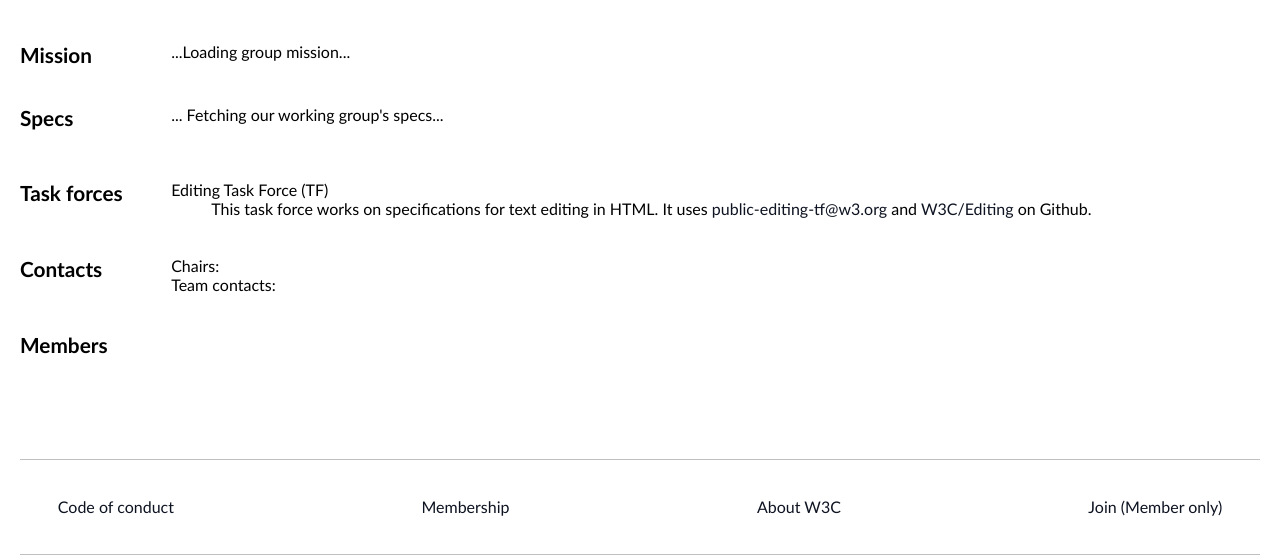
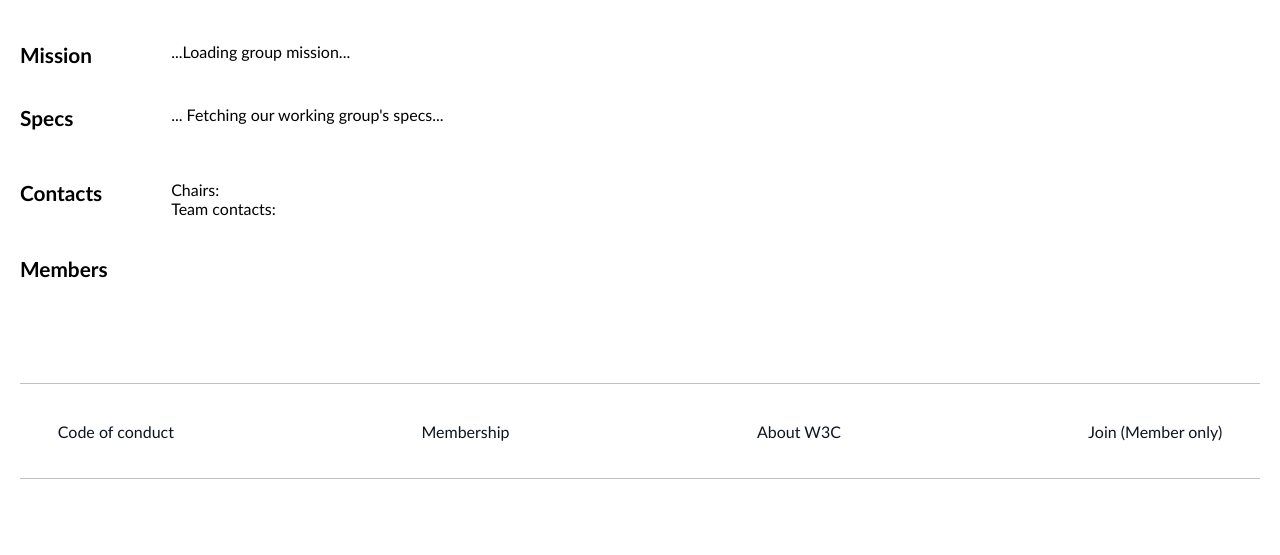
Before and after one commit to w3c/webappswg, a website: page index.html in a window 1280 px wide. Shown: the part 87-642 px from the top of the page. Drawn offline with Linux system fonts and the light colour scheme; a script that the page names is missing.

Commit message:
Remove task force from homepage

```diff
--- a/index.html
+++ b/index.html
@@ -478,16 +478,6 @@
         <p>... Fetching our working group's specs...</p>
       </dl>
     </section>
-    <section id="TaskForces">
-      <h2>Task forces</h2>
-      <dl>
-        <dt>Editing Task Force (TF)</dt>
-	      <dd>
-	       This task force works on specifications for text editing in HTML.
-         It uses <a href="mailto:public-editing-tf@w3.org">public-editing-tf@w3.org</a>
-         and <a href="https://github.com/w3c/editing">W3C/Editing</a> on Github.</dd>
-      </dl>
-    </section>
     <section id="Contacts">
       <h2>Contacts</h2>
       <dl>
```
